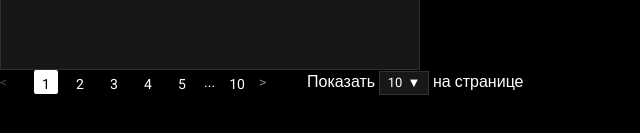
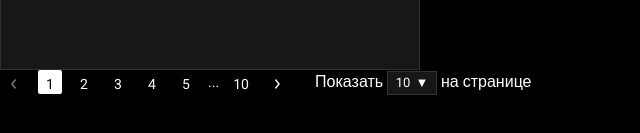
Before and after one commit to hadsome-Droid/Cards, a React (Vite) app: page / in a window 1280 px wide. Shown: the part 577-710 px from the top of the page, without its empty margins (0-640 px from the left). Built offline with nearby package versions, Linux system fonts and the light colour scheme; a web font is replaced by a local one.

Commit message:
Corrected scc style and fixed bag pagination

```diff
--- a/src/components/ui/pagination/pagination.module.scss
+++ b/src/components/ui/pagination/pagination.module.scss
@@ -11,27 +11,6 @@
   line-height: var(--line-height-m);
   list-style: none;
 
-  & button {
-    cursor: pointer;
-
-    width: 24px;
-    height: 24px;
-
-    color: var(--color-dark-100);
-
-    background-color: var(--color-dark-900);
-    border: none;
-
-    &:focus {
-      color: var(--color-info-900);
-      outline: none;
-    }
-
-    &:disabled {
-      cursor: default;
-      opacity: 0.5;
-    }
-  }
 }
 
 .pageItem {
@@ -70,3 +49,43 @@
     outline: none;
   }
 }
+
+
+.ArrowBtn{
+  cursor: pointer;
+
+  display: flex;
+  align-items: center;
+  justify-content: center;
+
+  width: 24px;
+  height: 24px;
+
+  color: var(--color-light-100);
+
+  background-color: var(--color-dark-900);
+  border: 2px solid transparent;
+  border-radius: 2px;
+
+
+ &:hover{
+  background-color: var(--color-dark-500);
+
+ }
+
+
+  &:focus {
+    border-color: var(--color-info-900);
+    outline: none;
+  }
+
+  &:disabled{
+    opacity: 0.5;
+  }
+
+}
+
+.ArrowBtn:disabled:hover {
+  cursor: default;
+  background-color: var(--color-dark-900);
+}
--- a/src/components/ui/pagination/pagination.tsx
+++ b/src/components/ui/pagination/pagination.tsx
@@ -1,5 +1,7 @@
 import { MouseEvent, useMemo, useState } from 'react'
 
+import { ArrowDown } from '@/assets/icons/components/arrowDown/arrowDown'
+import { ArrowForward } from '@/assets/icons/components/arrowForward/arrowForward'
 import { CustomSelect } from '@/components/ui/select'
 
 import s from './pagination.module.scss'
@@ -9,13 +11,6 @@ type Props = {
   onItemsPerPageChange: (itemsPerPage: number) => void
   totalItems: number
 }
-
-// const itemsPerPageOptions = [
-//   { label: '10', value: 10 },
-//   { label: '20', value: 20 },
-//   { label: '50', value: 50 },
-//   { label: '100', value: 100 },
-// ]
 
 export const Pagination = ({ needToShowItems, onItemsPerPageChange, totalItems }: Props) => {
   const [activePage, setActivePage] = useState(1)
@@ -43,12 +38,16 @@ export const Pagination = ({ needToShowItems, onItemsPerPageChange, totalItems }
     const numbers = [1]
 
     if (totalPages > 5) {
-      if (activePage === 1 || activePage === 2) {
+      if (activePage === 1 || activePage === 2 || activePage === 3) {
         for (let i = 2; i <= 5; i++) {
           numbers.push(i)
         }
         numbers.push(-2, totalPages)
-      } else if (activePage === totalPages - 1 || activePage === totalPages) {
+      } else if (
+        activePage === totalPages - 1 ||
+        activePage === totalPages - 2 ||
+        activePage === totalPages
+      ) {
         numbers.push(-1)
         for (let i = totalPages - 3; i <= totalPages; i++) {
           numbers.push(i)
@@ -72,8 +71,8 @@ export const Pagination = ({ needToShowItems, onItemsPerPageChange, totalItems }
   return (
     <div className={s.box}>
       <ul className={s.pagination}>
-        <button disabled={activePage === 1} onClick={decrementHandler}>
-          {'<'}
+        <button className={s.ArrowBtn} disabled={activePage === 1} onClick={decrementHandler}>
+          <ArrowDown size={16} />
         </button>
         {pageNumbers.map(number =>
           number >= 0 ? (
@@ -89,8 +88,12 @@ export const Pagination = ({ needToShowItems, onItemsPerPageChange, totalItems }
             <li key={number}>...</li>
           )
         )}
-        <button disabled={activePage === totalPages} onClick={incrementHandler}>
-          {'>'}
+        <button
+          className={s.ArrowBtn}
+          disabled={activePage === totalPages}
+          onClick={incrementHandler}
+        >
+          <ArrowForward size={16} />
         </button>
       </ul>
       <div className={s.selectBox}>
```
